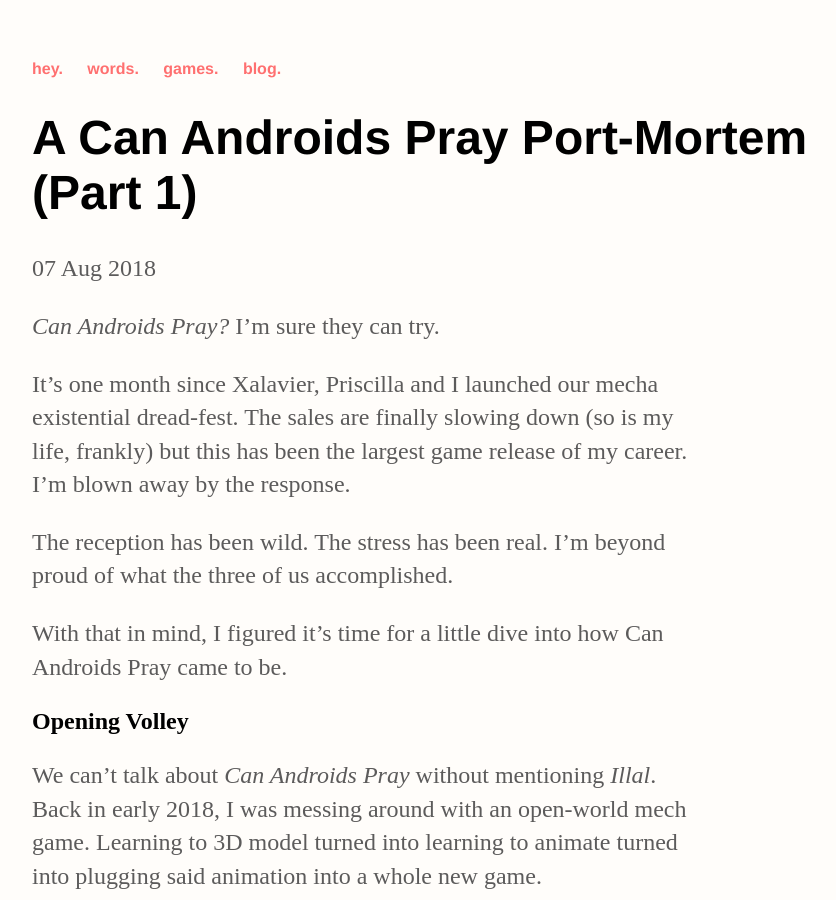
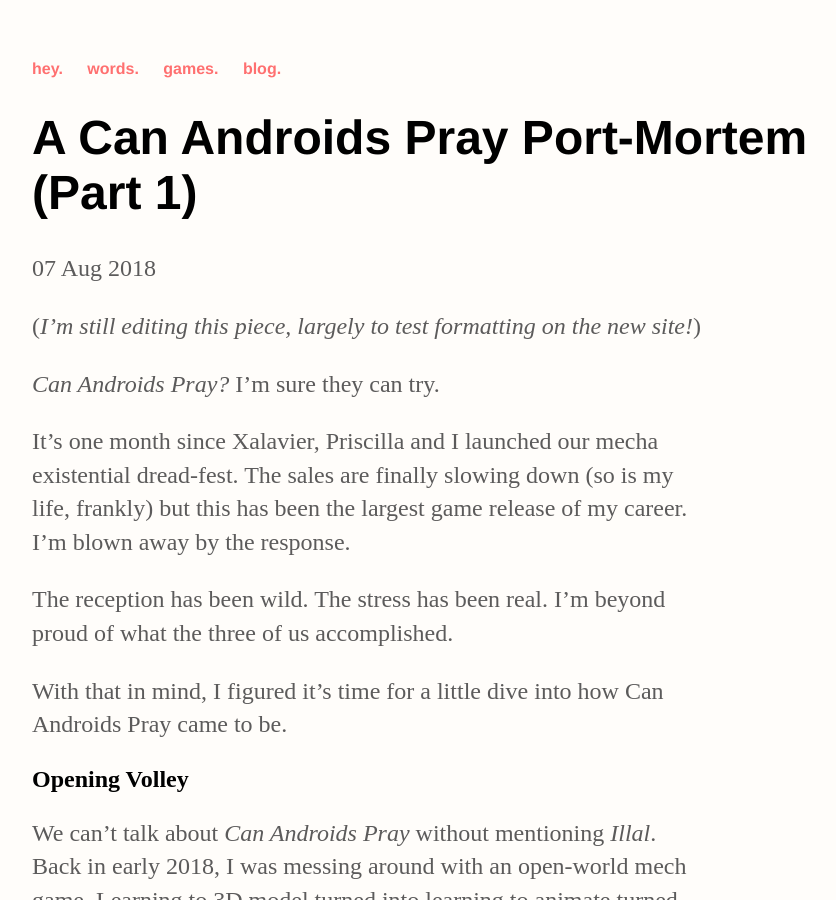
Before and after one commit to ScarletCatalie/ScarletCatalie.github.io, a Jekyll site: the page built from _posts/2018-08-07-can-androids-pray-post-mortem-one.md, in a window 1280 px wide and 900 px high. Shown: the whole window, without its empty margins (160-996 px from the left). Built offline with Jekyll 4.4.1, drawn with Linux system fonts in a browser that asks for light colours.

Commit message:
Update 2018-08-07-can-androids-pray-post-mortem-one.md

```diff
--- a/_posts/2018-08-07-can-androids-pray-post-mortem-one.md
+++ b/_posts/2018-08-07-can-androids-pray-post-mortem-one.md
@@ -3,6 +3,8 @@
 title:  A Can Androids Pray Port-Mortem (Part 1)
 date: 2018-08-07
 ---
+
+(*I'm still editing this piece, largely to test formatting on the new site!*)
 
 *Can Androids Pray?* I'm sure they can try.
 
```
